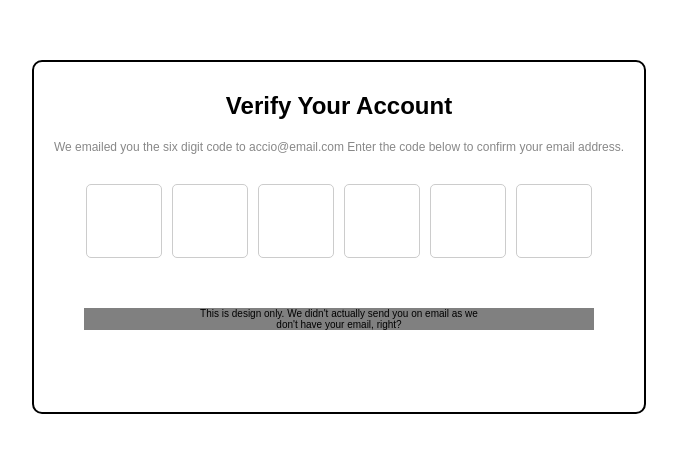
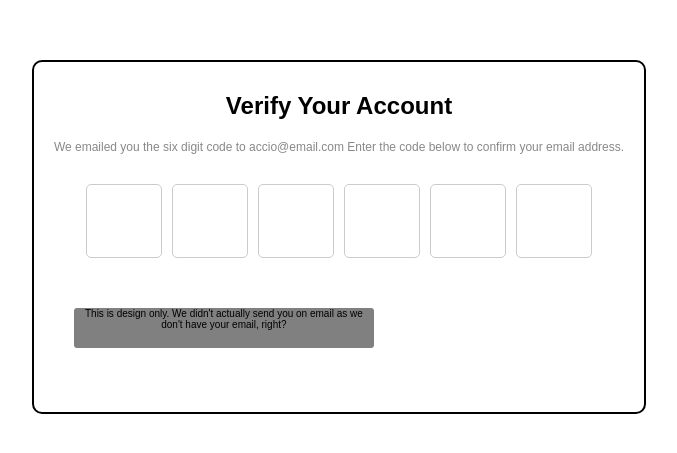
Before and after one commit to acciojob/OTP-Toshika-02, a website: page main.html in a window 1280 px wide. Shown: the part 163-616 px from the top of the page, without its empty margins (301-978 px from the left). Drawn offline with Linux system fonts and the light colour scheme.

Commit message:
created a submission

```diff
--- a/styles.css
+++ b/styles.css
@@ -46,10 +46,15 @@ body {
     }
 
      .para{
-		 text-align: center;
 		 font-size: 10px;
-		 margin: 50px;
+		 margin: 40px;
 		 background-color: grey;
-		 height: 1
+		 height: 40px;
+		 width: 300px;
+		 border-radius: 3px;
+		margin-top: 50px;
+	   text-align: center;
+
+
 
 	 }
```
